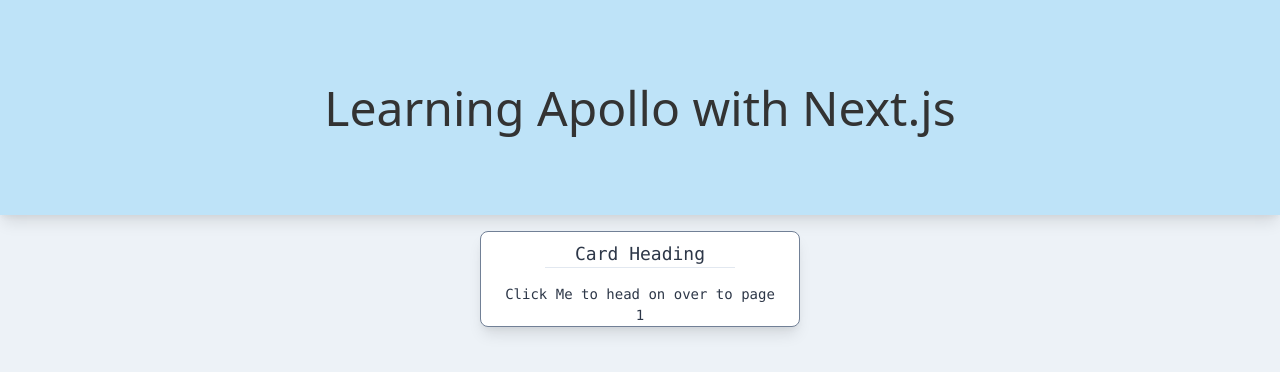
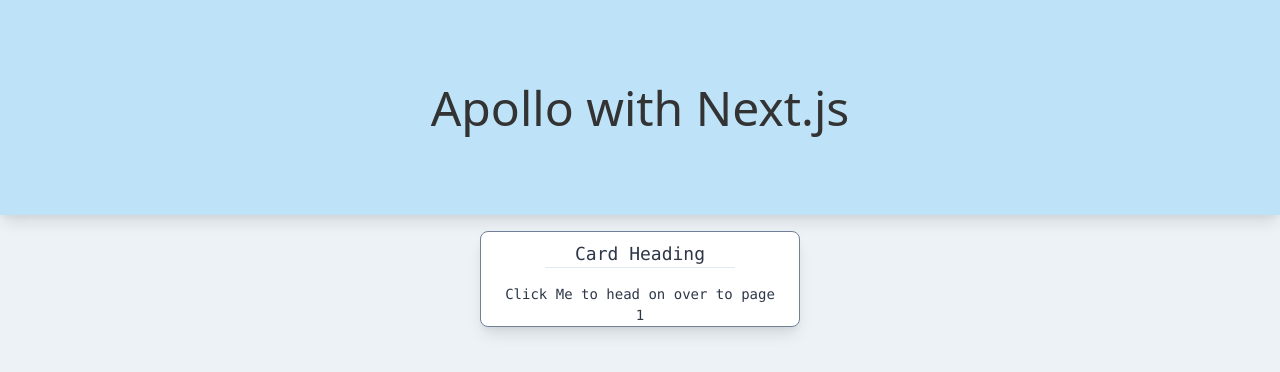
Before and after one commit to proistefan/tailswinds-ui-WithRickAndMorty, a Next.js app: page / in a window 1280 px wide. Shown: the top 372 px of the page. Built offline with nearby package versions, Linux system fonts and the light colour scheme.

Commit message:
Feature: Trying out auto commit

```diff
--- a/pages/index.js
+++ b/pages/index.js
@@ -4,7 +4,7 @@
   return (
     <div class=" bg-gray-200 h-screen w-screen">
       <div class="shadow-lg hero bg-blue-200">
-        <h1 class="title">Learning Apollo with Next.js</h1>
+        <h1 class="title">Apollo with Next.js</h1>
       </div>
       <div class="flex justify-center">
         <Card link={'/page1'} heading={'Card Heading'} text={'Click Me to head on over to page 1'}/>
```
